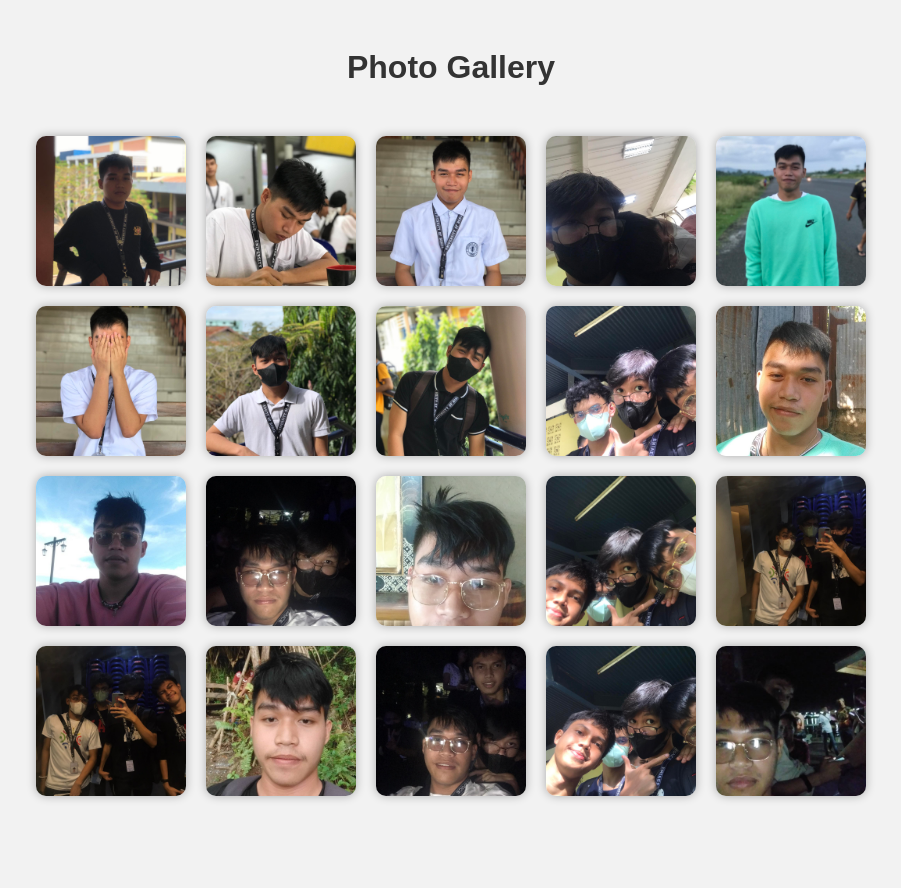
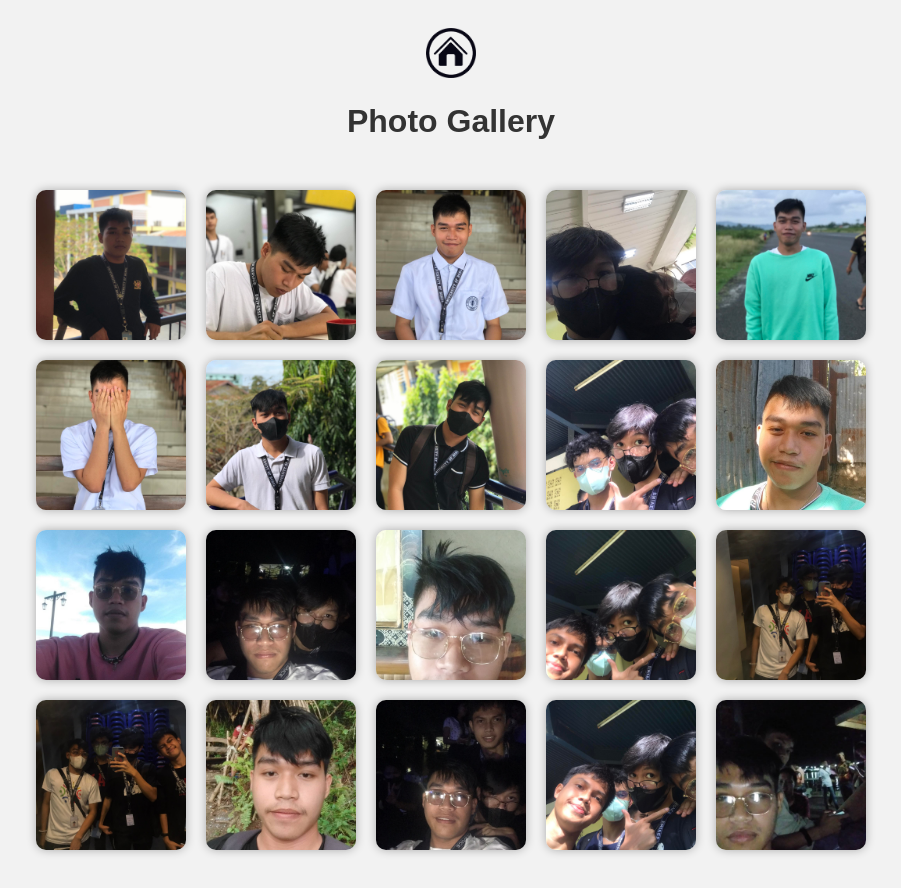
Before and after one commit to jomarkcaga/photogallery, a plain HTML site: page index.html in a window 1280 px wide. Shown: the whole page, without its empty margins (189-1090 px from the left). Before the commit the page ends 834 px from the top, so only its background shows below. Drawn offline with Linux system fonts and the light colour scheme.

Commit message:
Add files via upload

```diff
--- a/index.html
+++ b/index.html
@@ -41,6 +41,7 @@
 </head>
 <body>
 	<div class="container">
+	<center><a href="https://jomarkcaga.github.io/Final-homepage/index.html" title="Homepage"><img src="home.png" style="width:50px;height:50px;"></a></center>
 		<h1>Photo Gallery</h1>
 		<div class="gallery">
 			<img src="photo1.jpg" alt="Photo 1" onclick="window.parent.frames['rPanel'].location.href='https://example.com/photo1_original.jpg'">
```
Also changed, not shown: home.png (added).
